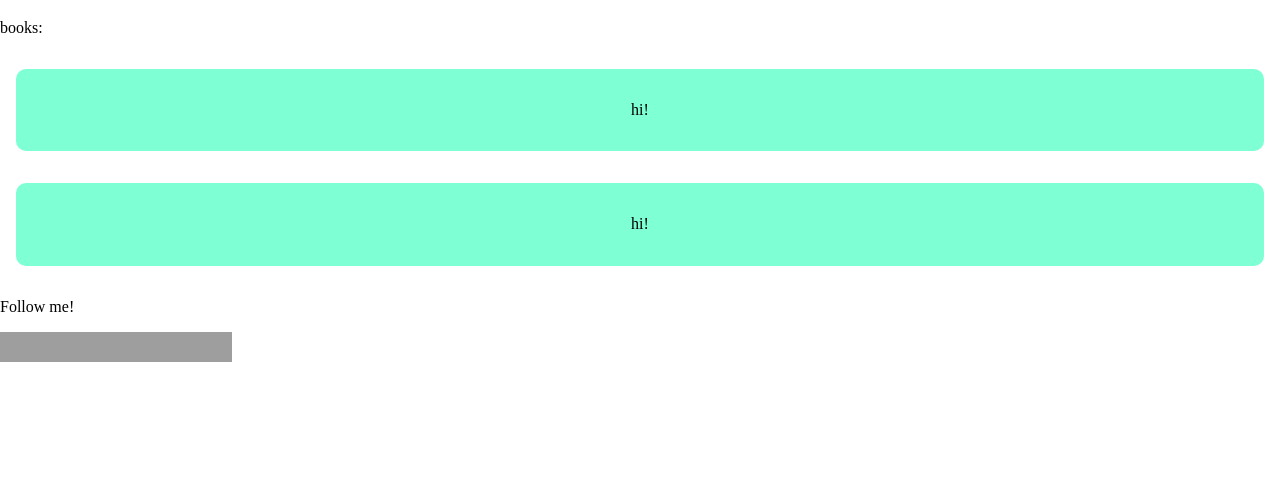
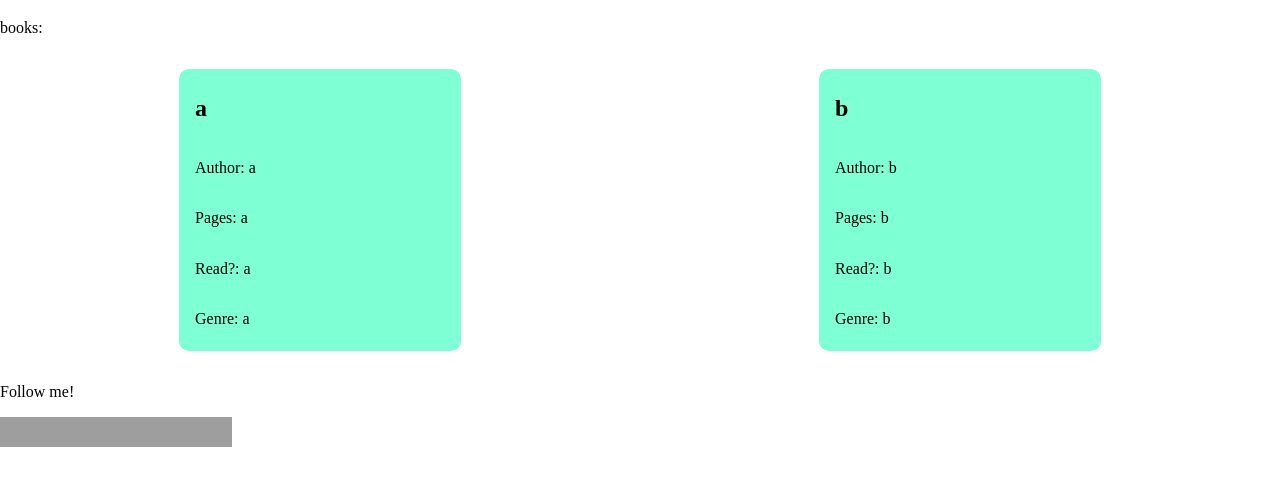
Before and after one commit to gianlucaegallino/Book-Tracker, a plain HTML site: page index.html in a window 1280 px wide. Shown: the part 61-546 px from the top of the page. Drawn offline with Linux system fonts and the light colour scheme; grey boxes are pictures that could not be loaded.

Commit message:
Improve book showing function and styling

```diff
--- a/scripts.js
+++ b/scripts.js
@@ -23,10 +23,20 @@ function showAllBooks() {
     const div = document.createElement("div");
     bookContainer.appendChild(div);
     div.classList.add("book");
-    const p = document.createElement("p");
-    div.appendChild(p);
-    p.classList.add("booktext");
-    p.innerText = "hi!";
+    //Gets values of each book
+    let title = book.title;
+    let author = book.author;
+    let pages = book.pageCount;
+    let read = book.hasBeenRead;
+    let genre = book.genre;
+    //Creates inner html with the book info.
+    div.innerHTML = `
+    <h2>${title}</h2>
+    <p>Author: ${author}</p>
+    <p>Pages: ${pages}</p>
+    <p>Read?: ${read}</p>
+    <p>Genre: ${genre}</p>
+    `;
   });
 }
 
--- a/styles.css
+++ b/styles.css
@@ -1,8 +1,9 @@
 .BooksContainer{
     display: grid;
-    grid-template-columns: 1fr;
+    grid-template-columns: repeat(auto-fit, minmax(250px, 1fr));
     grid-template-rows: 1fr;
     grid-auto-rows: 1fr;
+    place-items: center;
 }
 .book {
     padding: 1rem;
@@ -10,6 +11,9 @@
     border-radius: 10px;
     margin: 1rem;
     display: flex;
+    flex-direction: column;
     justify-content: center;
     align-content: center;
+    width: 250px;
+    height: 250px;
 }
```
